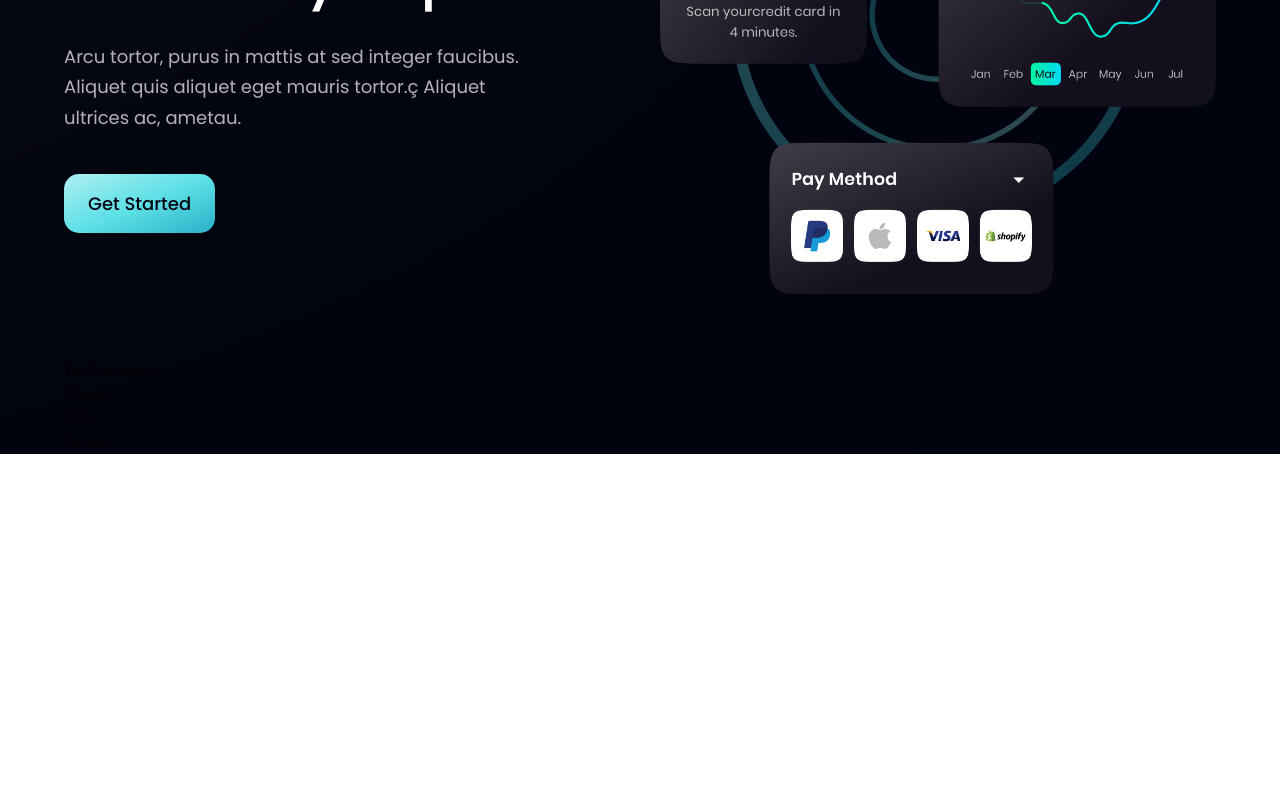
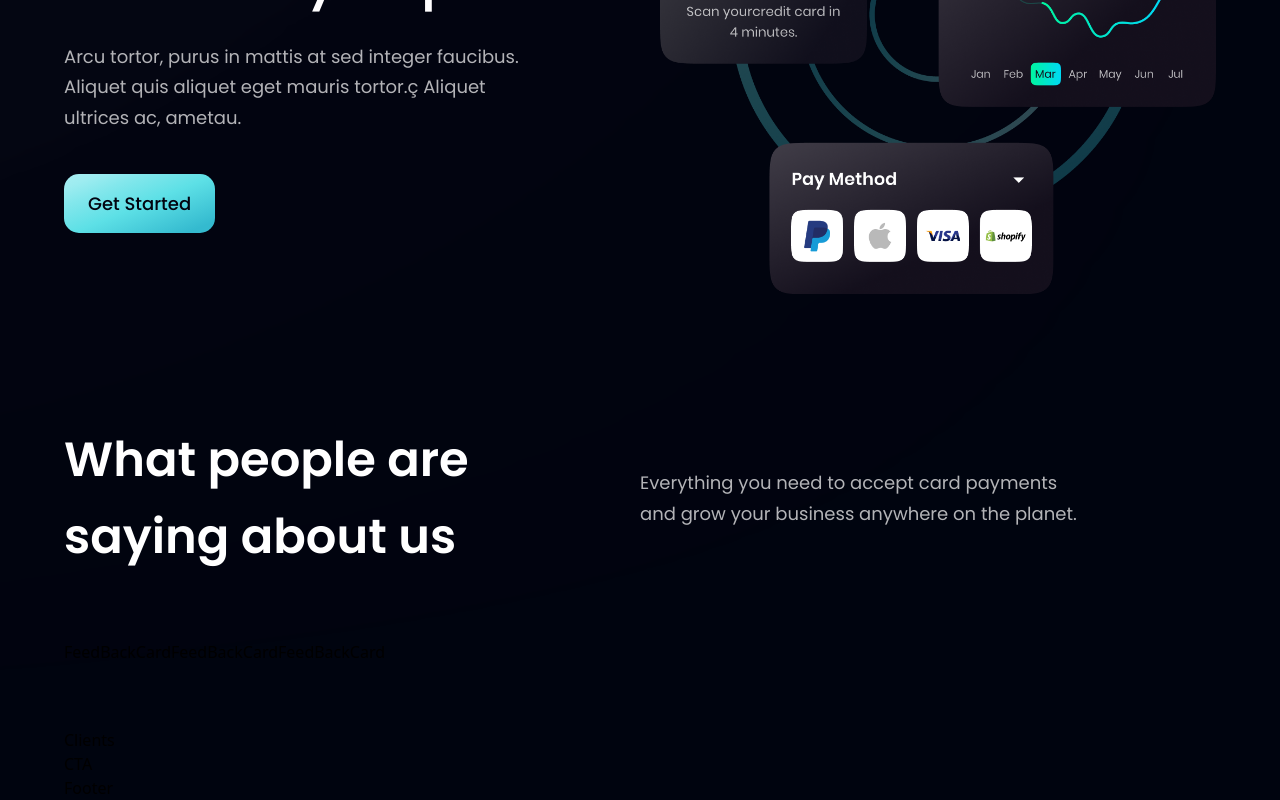
Before and after one commit to hidayahapriliansyah/bank-modern-app, a React (Vite) app in the folder bank_modern_app/: page / in a window 1280 px wide. Shown: the part 2313-3113 px from the top of the page. Before the commit the page ends 2767 px from the top, so only its background shows below. Built offline with nearby package versions, Linux system fonts and the light colour scheme.

Commit message:
start creating testimonial to feedback

```diff
--- a/bank_modern_app/src/components/Testimonials.jsx
+++ b/bank_modern_app/src/components/Testimonials.jsx
@@ -1,9 +1,26 @@
-import React from 'react'
+import { feedback } from "../constants";
+import styles from "../style";
+import FeedbackCard from "./FeedBackCard";
 
-const Testimonials = () => {
-  return (
-    <div>Testimonials</div>
-  )
-}
+const Testimonials = () => (
+  <section id="clients" className={`${styles.paddingY} ${styles.flexCenter} flex-col relative`}>
+    {/* TODO gradient */}
+    <div />
 
-export default Testimonials
+    <div className="w-full flex justify-between items-center md:flex-row flex-col sm:mb-16 mb-6 relative z-[1]">
+      <h2 className={styles.heading2}>What people are <br className="sm:block hidden"/> saying about us</h2>
+      <div className="w-full md:mt-0 mt-6">
+        <p className={`${styles.paragraph} text-left max-w-[450px]`}>Everything you need to accept card payments and grow your business anywhere on the planet.</p>
+      </div>
+    </div>
+
+    <div className="flex flex-wrap sm:justify-start justify-center w-full feedback-container relative z-[1]">
+      {feedback.map((card) => (
+        <FeedbackCard key={card.id}  {...card} />
+      ))}
+    </div>
+
+  </section>
+)
+
+export default Testimonials;
```
